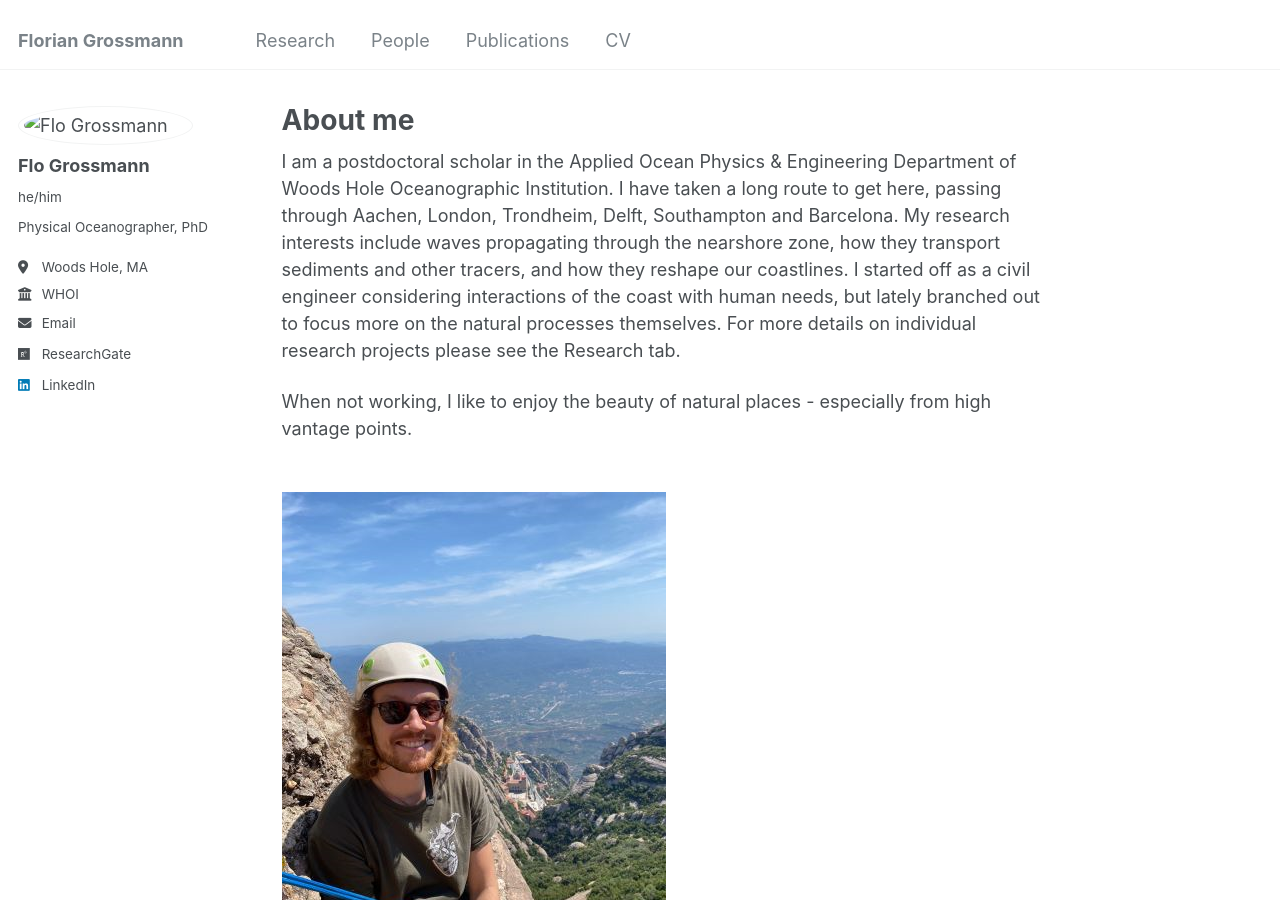
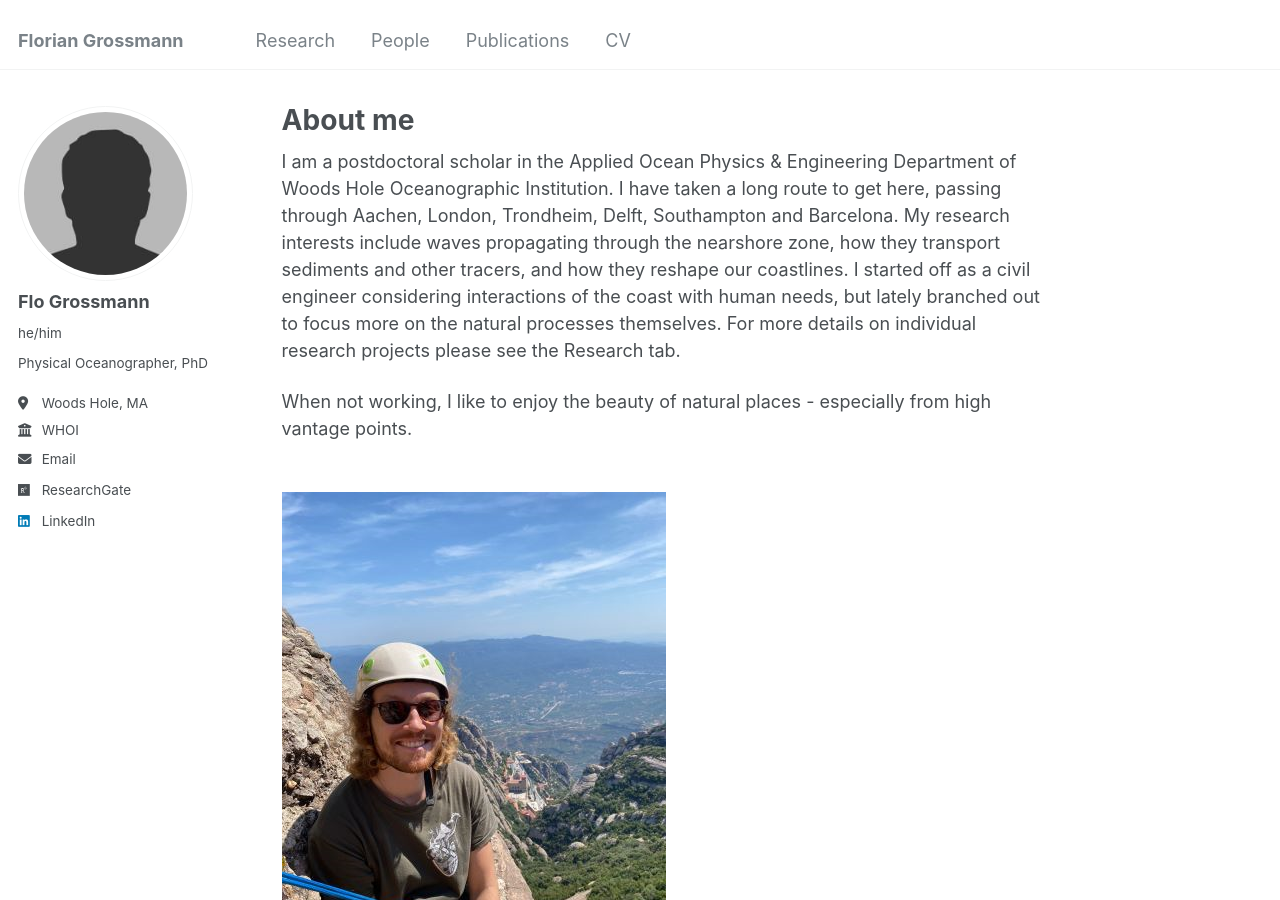
Before and after one commit to FlorianGrossmann/FlorianGrossmann.github.io, a Jekyll site: the page built from _pages/about.md, in a window 1280 px wide and 900 px high. Built offline with Jekyll 4.4.1, drawn with Linux system fonts in a browser that asks for light colours.

Commit message:
Update _config.yml

```diff
--- a/_config.yml
+++ b/_config.yml
@@ -21,7 +21,7 @@ repository               : "academicpages/academicpages.github.io"
 #               Additional customization can be done by editing /_includes/author-profile.html
 author:
   # Biographic information
-  avatar           : "/images/bio-photo.jpg"
+  avatar           : "/bio-photo.jpg"
   name             : "Flo Grossmann"
   pronouns         : "he/him"
   bio              : "Physical Oceanographer, PhD"
```
